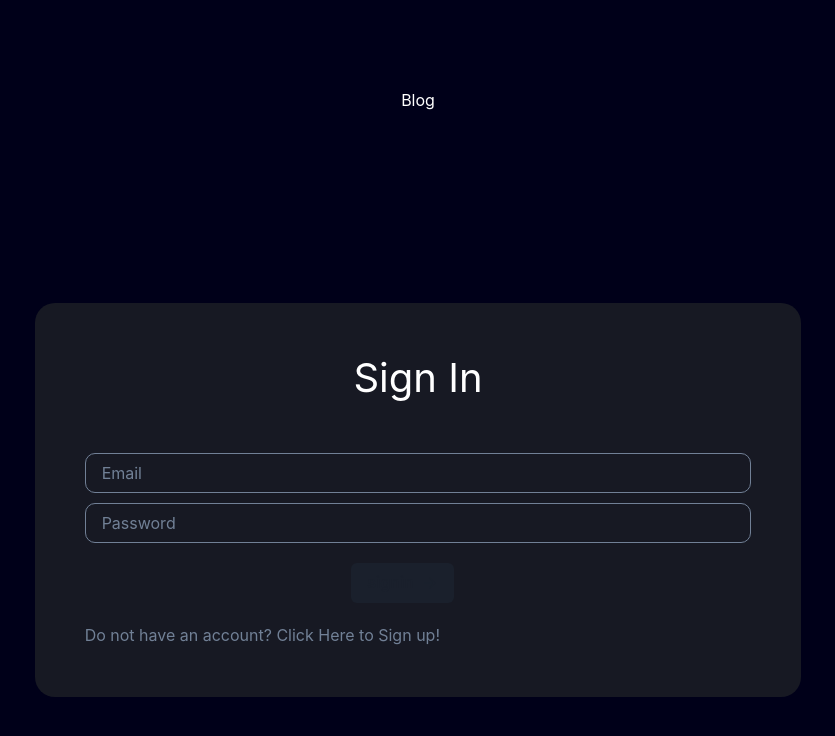
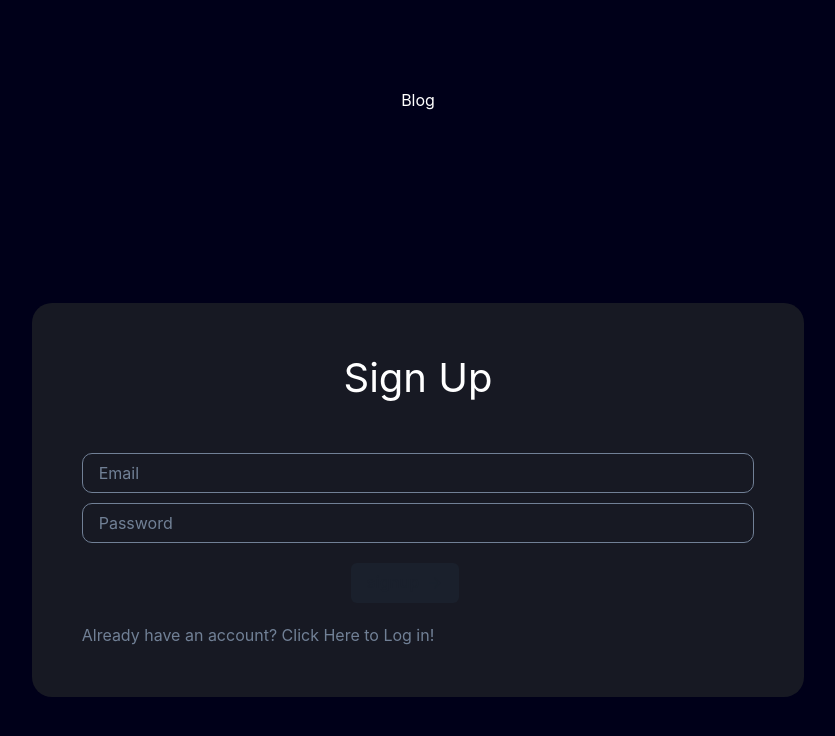
Before and after one commit to kapilsarma2002/blog, a Next.js app: page /signup in a window 1280 px wide. Shown: the top 736 px of the page, without its empty margins (222-1057 px from the left). Built offline with nearby package versions, Linux system fonts and the light colour scheme.

Commit message:
dbupdate

```diff
--- a/components/nav.tsx
+++ b/components/nav.tsx
@@ -30,11 +30,11 @@ const navMenu = [
 	},
 	{
 		name : "Authors",
-		route : "/authors"
+		route : "/author"
 	},
 	{
 		name : "Blogs",
-		route : "/blogs"
+		route : "/blog"
 	}
 ];
 
--- a/pages/_app.tsx
+++ b/pages/_app.tsx
@@ -1,5 +1,5 @@
 import type { AppProps } from 'next/app'
-import { ChakraProvider, DarkMode, LightMode } from '@chakra-ui/react';
+import { ChakraProvider } from '@chakra-ui/react';
 import HomePage from '../components/homePage';
 
 function MyApp({ Component, pageProps }: AppProps) {
--- a/pages/signup.tsx
+++ b/pages/signup.tsx
@@ -1,7 +1,7 @@
 import AuthForm from "../components/authForm"
 
 const Signup = () => {
-  return <AuthForm mode='signin' />
+  return <AuthForm mode='signup' />
 }
 
 Signup.authPage = true
```
Also changed, not shown: pages/author/index.tsx (added, +7 -0 lines), pages/blog/index.tsx (added, +7 -0 lines).
